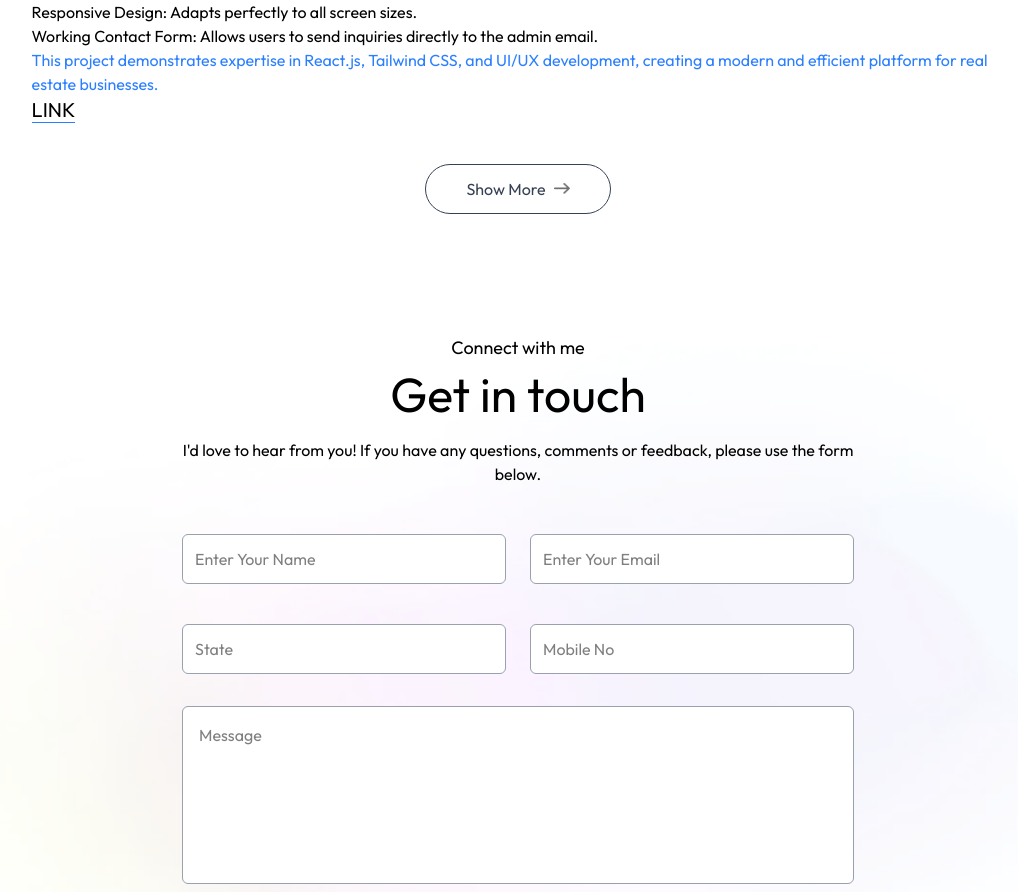
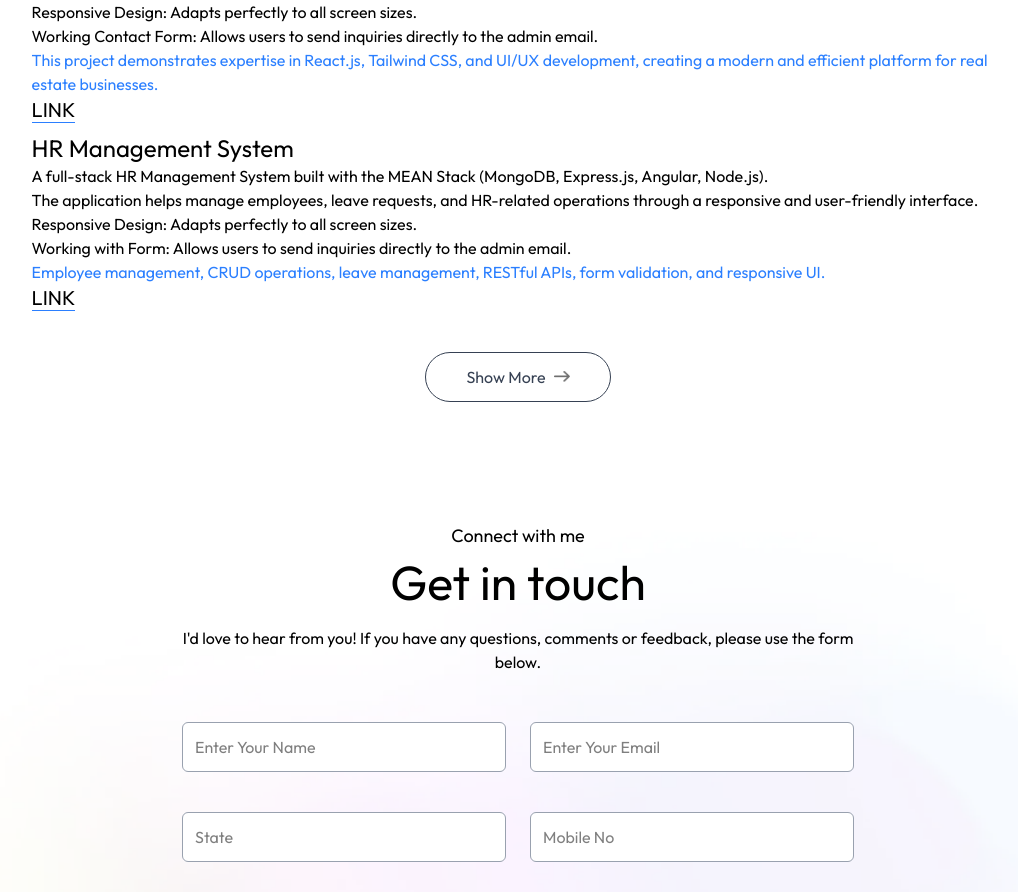
Before and after one commit to jollyvivek/nextjs_portfolio, a Next.js app: page / in a window 1280 px wide. Shown: the part 4062-4954 px from the top of the page, without its empty margins (122-1140 px from the left). Built offline with nearby package versions, Linux system fonts and the light colour scheme; a web font is replaced by a local one.

Commit message:
Add angular project of HR Management Syastem

```diff
--- a/assets/assets.js
+++ b/assets/assets.js
@@ -146,15 +146,6 @@ export const projects = [
         websiteLink:"https://mern-chat-app-iota-two.vercel.app/"
     },
 
-
-
-
-
-
-
-
-
-
     {title:'Edusity – College & University Website',
         description:"Edusity is a fully responsive college/university website built using React.js. This project showcases modern web development practices, incorporating key features such as:",
         desc1:"Smooth Scrolling: Enhanced user experience with seamless navigation.",
@@ -170,13 +161,17 @@ export const projects = [
         desc3:"Working Contact Form: Allows users to send inquiries directly to the admin email.",
         info:"This project demonstrates expertise in React.js, Tailwind CSS, and UI/UX development, creating a modern and efficient platform for real estate businesses.",
         websiteLink:"https://real-estate-project-theta-gold.vercel.app/"
+    },
+
+    {title:'HR Management System',
+        description:"A full-stack HR Management System built with the MEAN Stack (MongoDB, Express.js, Angular, Node.js).",
+        desc1:"The application helps manage employees, leave requests, and HR-related operations through a responsive and user-friendly interface.",
+        desc2:"Responsive Design: Adapts perfectly to all screen sizes.",
+        desc3:"Working with Form: Allows users to send inquiries directly to the admin email.",
+        info:"Employee management, CRUD operations, leave management, RESTful APIs, form validation, and responsive UI.",
+        websiteLink:"https://angular-app-one-xi.vercel.app/"
     }
 ]
-
-
-
-
-
 
 
 export const serviceData = [
```
